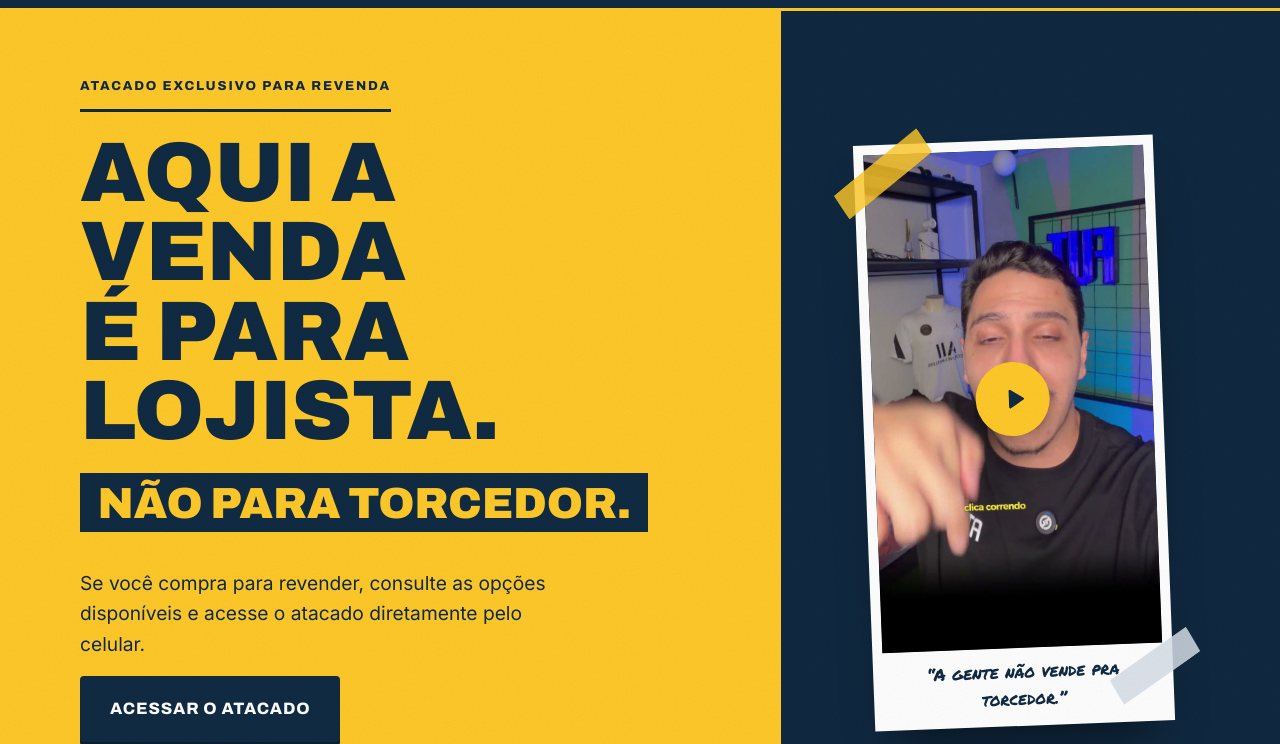
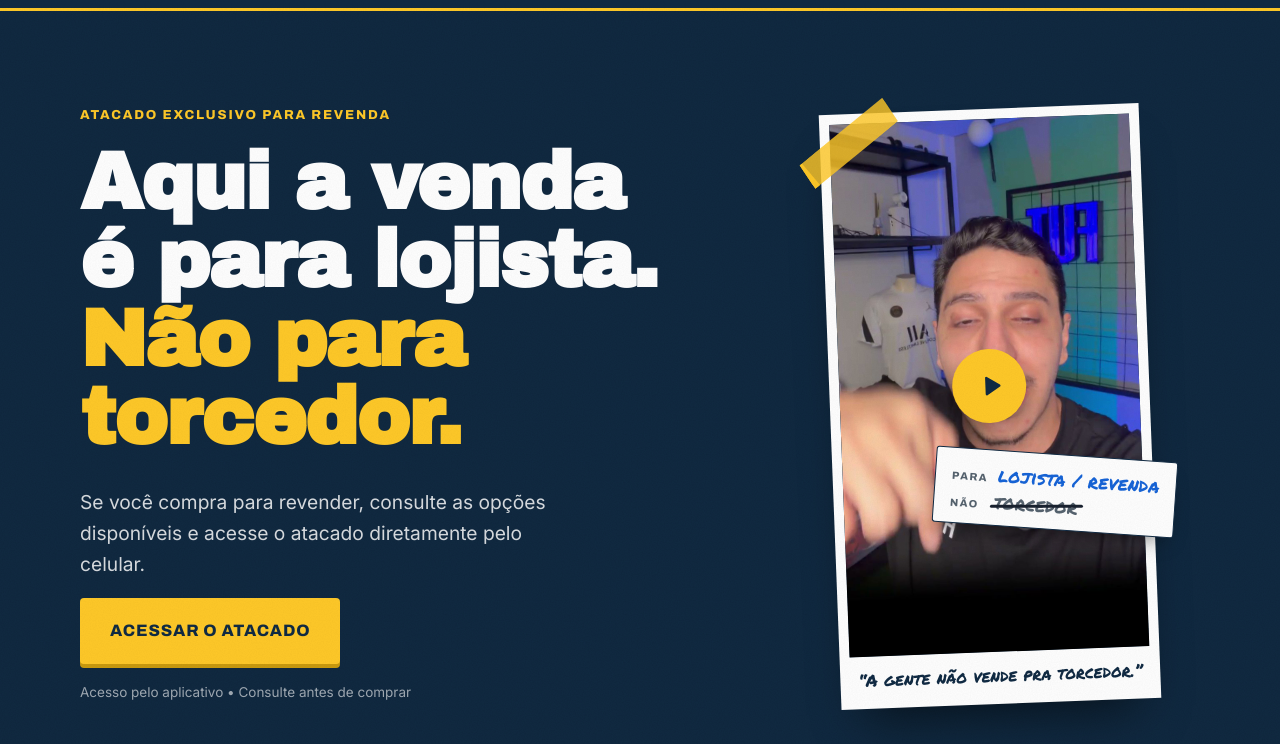
Before and after one commit to devagenciaontrack-sys/atacadistafut, a plain HTML site: page index.html in a window 1280 px wide. Shown: the part 56-800 px from the top of the page. Drawn offline with Linux system fonts and the light colour scheme.

Commit message:
Restore the previous opening and sections (by request)
Co-Authored-By: Claude Opus 5.5 <noreply@anthropic.com>

```diff
--- a/index.html
+++ b/index.html
@@ -14,7 +14,7 @@
 <link rel="preconnect" href="https://fonts.googleapis.com">
 <link rel="preconnect" href="https://fonts.gstatic.com" crossorigin>
 <link rel="stylesheet" href="https://fonts.googleapis.com/css2?family=Archivo+Black&family=Archivo:wdth,wght@62..125,500..900&family=Inter:wght@400;500;600;700&family=Permanent+Marker&display=swap">
-<link rel="stylesheet" href="style.css?v=5">
+<link rel="stylesheet" href="style.css?v=3">
 </head>
 <body>
 
@@ -49,19 +49,17 @@
 
 <main id="conteudo">
 
-  <!-- HERO: placa de balcão (amarela) + parede de estoque (azul), de ponta a ponta -->
+  <!-- HERO -->
   <section class="hero">
-    <div class="hero-grid">
-      <div class="hero-sign">
+    <div class="wrap hero-grid">
+      <div class="hero-head">
         <p class="eyebrow">Atacado exclusivo para revenda</p>
-        <h1><span class="sign-main">Aqui a venda é para lojista.</span> <span class="sign-plaque">Não para torcedor.</span></h1>
+        <h1>Aqui a venda é para lojista. <span class="hl">Não para torcedor.</span></h1>
       </div>
 
-      <div class="hero-wall">
       <div class="hero-video">
         <div class="photo">
           <span class="tape tape-tl" aria-hidden="true"></span>
-            <span class="tape tape-br" aria-hidden="true"></span>
           <div class="video" data-video-id="EGvx4QLrc-0" data-track-play="atacadista_video_play">
             <button type="button" class="video-poster" aria-label="Assistir ao vídeo: A gente não vende pra torcedor">
               <img src="assets/video-capa.jpg" alt="" width="720" height="1280" decoding="async" fetchpriority="high">
@@ -70,12 +68,15 @@
           </div>
           <p class="photo-caption">“A gente não vende pra torcedor.”</p>
         </div>
+        <div class="box-label" aria-hidden="true">
+          <span class="box-label-row"><small>Para</small><b class="marker">lojista / revenda</b></span>
+          <span class="box-label-row"><small>Não</small><b class="marker strike">torcedor</b></span>
         </div>
       </div>
 
       <div class="hero-body">
         <p class="lead">Se você compra para revender, consulte as opções disponíveis e acesse o atacado diretamente pelo celular.</p>
-        <a class="btn btn-hero btn-lg" href="https://foxappy.com/link?store=atkfut" data-track="atacadista_app_click" data-location="hero">ACESSAR O ATACADO</a>
+        <a class="btn btn-yellow btn-lg" href="https://foxappy.com/link?store=atkfut" data-track="atacadista_app_click" data-location="hero">ACESSAR O ATACADO</a>
         <p class="micro">Acesso pelo aplicativo • Consulte antes de comprar</p>
       </div>
     </div>
--- a/style.css
+++ b/style.css
@@ -63,38 +63,27 @@ h2{ font-family:var(--display); font-size:clamp(32px, 4.4vw, 54px); line-height:
 @media (min-width:960px){ .nav{ display:flex; } .topbar .btn{ margin-left:8px; } }
 @media (max-width:420px){ .topbar .btn{ display:none; } }
 
-/* HERO — placa de balcão: metade amarela é a placa, metade azul é a parede com a foto colada.
-   De ponta a ponta; o texto alinha com a coluna do site pelo --edge. */
-.hero{ --edge:max(20px, calc(50vw - 560px)); position:relative; overflow:hidden; padding-block:0; }
-.hero-grid{ display:grid; grid-template-areas:"sign" "wall" "body"; }
-.hero-sign{ grid-area:sign; position:relative; background:var(--yellow); color:var(--navy); padding:40px 20px 36px; }
-.hero-wall{ grid-area:wall; position:relative; display:grid; place-items:center; background:var(--navy); padding:40px 20px 12px; }
-.hero-wall::before{ content:""; position:absolute; inset:0; background-image:var(--grain); opacity:.18; mix-blend-mode:overlay; pointer-events:none; }
-.hero-body{ grid-area:body; display:flex; flex-direction:column; align-items:flex-start; gap:16px; background:var(--navy); color:#fff; padding:22px 20px 60px; }
+/* HERO */
+.hero{ position:relative; background:var(--navy); color:#fff; padding-block:44px 72px; overflow:hidden; }
+.hero::before{ content:""; position:absolute; inset:0; background-image:var(--grain); opacity:.18; mix-blend-mode:overlay; pointer-events:none; }
+.hero-grid{ position:relative; display:grid; gap:30px; grid-template-areas:"head" "video" "body"; }
+.hero-head{ grid-area:head; }
+.hero-video{ grid-area:video; }
+.hero-body{ grid-area:body; display:flex; flex-direction:column; align-items:flex-start; gap:18px; }
 @media (min-width:960px){
-  .hero-grid{ grid-template-columns:minmax(0, 1.22fr) minmax(0, .78fr); grid-template-rows:auto 1fr; grid-template-areas:"sign wall" "body wall"; }
-  .hero-sign{ padding:60px 56px 30px var(--edge); }
-  .hero-wall{ padding:56px var(--edge) 56px 48px; }
-  .hero-body{ background:var(--yellow); color:var(--navy); padding:6px 56px 72px var(--edge); }
+  .hero{ padding-block:84px 120px; }
+  .hero-grid{ grid-template-columns:1.2fr .8fr; grid-template-areas:"head video" "body video"; column-gap:72px; row-gap:30px; align-items:end; }
+  .hero-body{ align-self:start; }
 }
-.hero .eyebrow{ font-family:var(--head); font-weight:800; font-stretch:110%; font-size:13px; letter-spacing:.14em; text-transform:uppercase; color:var(--navy); margin:0 0 22px; padding-bottom:12px; border-bottom:3px solid var(--navy); display:inline-block; }
-h1{ margin:0; font-family:var(--head); font-weight:900; font-stretch:68%; text-transform:uppercase; letter-spacing:-.005em; }
-.sign-main{ display:block; font-size:clamp(48px, 6.6vw, 96px); line-height:.94; text-wrap:balance; }
-.sign-plaque{ display:inline-block; margin-top:22px; padding:.2em .4em .14em; background:var(--navy); color:var(--yellow); font-size:clamp(26px, 3.4vw, 50px); line-height:1; font-stretch:80%; }
-.lead{ font-size:clamp(17px, 1.5vw, 19.5px); max-width:42ch; color:rgba(255,255,255,.86); }
-.micro{ font-size:13.5px; color:rgba(255,255,255,.62); }
-.btn-hero{ background:var(--yellow); color:var(--navy); box-shadow:0 4px 0 #C99A0E; }
-.btn-hero:hover{ background:#ffd651; box-shadow:0 6px 0 #C99A0E; }
-@media (min-width:960px){
-  .hero-body .lead{ color:var(--navy); }
-  .hero-body .micro{ color:rgba(16,42,67,.72); }
-  .btn-hero{ background:var(--navy); color:#fff; box-shadow:0 4px 0 var(--navy-2); }
-  .btn-hero:hover{ background:var(--navy); box-shadow:0 6px 0 var(--navy-2); }
-}
+.eyebrow{ font-family:var(--head); font-weight:800; font-stretch:110%; font-size:13px; letter-spacing:.14em; text-transform:uppercase; color:var(--yellow); margin-bottom:18px; }
+h1{ font-family:var(--display); font-size:clamp(40px, 6.4vw, 80px); line-height:.98; letter-spacing:-.02em; }
+h1 .hl{ display:block; color:var(--yellow); }
+.lead{ font-size:clamp(17px, 1.5vw, 19.5px); color:rgba(255,255,255,.84); max-width:42ch; }
+.micro{ font-size:13.5px; color:rgba(255,255,255,.6); }
 @media (max-width:620px){ .hero-body .btn{ width:100%; } }
 
-/* foto do vídeo colada na parede */
-.hero-video{ position:relative; width:min(100%, 320px); padding:14px 10px 10px; }
+/* foto do vídeo colada com fita */
+.hero-video{ position:relative; justify-self:center; width:min(100%, 340px); padding:14px 10px 10px; }
 .photo{ position:relative; background:var(--paper); padding:10px 10px 14px; transform:rotate(-2.2deg); box-shadow:0 30px 50px -24px rgba(0,0,0,.6); }
 .video{ position:relative; aspect-ratio:9 / 16; overflow:hidden; background:var(--navy-2); }
 .video iframe{ position:absolute; inset:0; width:100%; height:100%; border:0; }
@@ -104,9 +93,16 @@ h1{ margin:0; font-family:var(--head); font-weight:900; font-stretch:68%; text-t
 .play .ic{ width:28px; height:28px; fill:currentColor; margin-left:4px; }
 .video-poster:hover .play{ transform:scale(1.07); }
 .photo-caption{ padding-top:10px; text-align:center; font-family:var(--hand); font-size:17px; color:var(--navy); }
-.tape{ position:absolute; z-index:2; width:110px; height:30px; background:rgba(255,201,40,.82); box-shadow:0 2px 6px rgba(0,0,0,.15); clip-path:polygon(3% 0, 100% 6%, 97% 100%, 0 94%); }
-.tape-tl{ left:-26px; top:14px; transform:rotate(-38deg); }
-.tape-br{ right:-30px; bottom:40px; width:96px; transform:rotate(-34deg); background:rgba(214,222,232,.85); }
+.tape{ position:absolute; z-index:2; width:110px; height:30px; background:rgba(255,201,40,.82); box-shadow:0 2px 6px rgba(0,0,0,.15); }
+.tape::before, .tape::after{ content:""; position:absolute; top:0; bottom:0; width:6px; background:inherit; }
+.tape-tl{ left:-26px; top:14px; transform:rotate(-38deg); clip-path:polygon(3% 0, 100% 6%, 97% 100%, 0 94%); }
+.box-label{ position:absolute; z-index:3; right:-16px; top:58%; display:grid; gap:2px; padding:12px 16px 10px; background:#fff; color:var(--navy); border:1.5px solid var(--navy); border-radius:3px; transform:rotate(4deg); box-shadow:0 12px 22px -12px rgba(0,0,0,.6); }
+.box-label-row{ display:flex; align-items:baseline; gap:10px; }
+.box-label small{ font-family:var(--head); font-weight:800; font-size:10.5px; letter-spacing:.14em; text-transform:uppercase; color:var(--muted); min-width:34px; }
+.box-label b{ font-size:19px; line-height:1.25; color:var(--blue); }
+.strike{ position:relative; color:var(--muted) !important; }
+.strike::after{ content:""; position:absolute; left:-4px; right:-6px; top:52%; height:3px; background:var(--graphite); border-radius:3px; transform:rotate(-4deg); }
+@media (max-width:420px){ .box-label{ right:-4px; } }
 
 /* 02 — folha de pedido + bilhete */
 .who-grid{ display:grid; gap:44px; }
@@ -186,17 +182,16 @@ h1{ margin:0; font-family:var(--head); font-weight:900; font-stretch:68%; text-t
   .qr p{ font-family:var(--hand); font-size:15px; text-align:center; max-width:16ch; margin:0; line-height:1.25; }
 }
 
-/* FAQ — coluna larga, perguntas em letra de placa (condensada, caixa alta) */
-.faq-grid{ display:block; }
-.faq-grid h2{ margin-bottom:30px; }
-.faq-list{ border-top:3px solid var(--navy); }
-.faq details{ border-bottom:1.5px solid var(--line); }
-.faq summary{ list-style:none; cursor:pointer; display:flex; justify-content:space-between; align-items:center; gap:20px; padding:22px 2px; font-family:var(--head); font-weight:900; font-stretch:75%; font-size:clamp(22px, 2.6vw, 32px); line-height:1.05; text-transform:uppercase; color:var(--navy); transition:color .2s; }
-.faq summary:hover{ color:var(--blue); }
+/* FAQ */
+.faq-grid{ display:grid; gap:32px; }
+@media (min-width:960px){ .faq-grid{ grid-template-columns:.7fr 1.3fr; gap:64px; } .faq-grid h2{ position:sticky; top:110px; align-self:start; } }
+.faq-list{ border-top:2px solid var(--navy); }
+.faq details{ border-bottom:1px solid var(--line); }
+.faq summary{ list-style:none; cursor:pointer; display:flex; justify-content:space-between; align-items:center; gap:16px; padding:20px 2px; font-family:var(--head); font-weight:800; font-size:18px; color:var(--navy); }
 .faq summary::-webkit-details-marker{ display:none; }
-.faq summary::after{ content:'+'; flex:none; width:40px; height:40px; display:grid; place-items:center; border-radius:4px; background:var(--yellow); color:var(--navy); font-family:var(--body); font-size:24px; font-weight:700; transition:transform .2s, background .2s; }
-.faq details[open] summary::after{ transform:rotate(45deg); background:var(--navy); color:var(--yellow); }
-.faq details p{ padding:0 2px 26px; color:var(--muted); font-size:17.5px; max-width:62ch; }
+.faq summary::after{ content:"+"; flex:none; width:30px; height:30px; display:grid; place-items:center; border-radius:4px; background:var(--navy); color:var(--yellow); font-size:20px; font-weight:700; transition:transform .2s; }
+.faq details[open] summary::after{ transform:rotate(45deg); }
+.faq details p{ padding:0 2px 22px; color:var(--muted); max-width:60ch; }
 
 /* rodapé */
 .footer{ background:var(--graphite); color:rgba(255,255,255,.72); padding-block:52px 120px; font-size:14px; }
```
Lines whose indentation alone changed are shown as unchanged.
